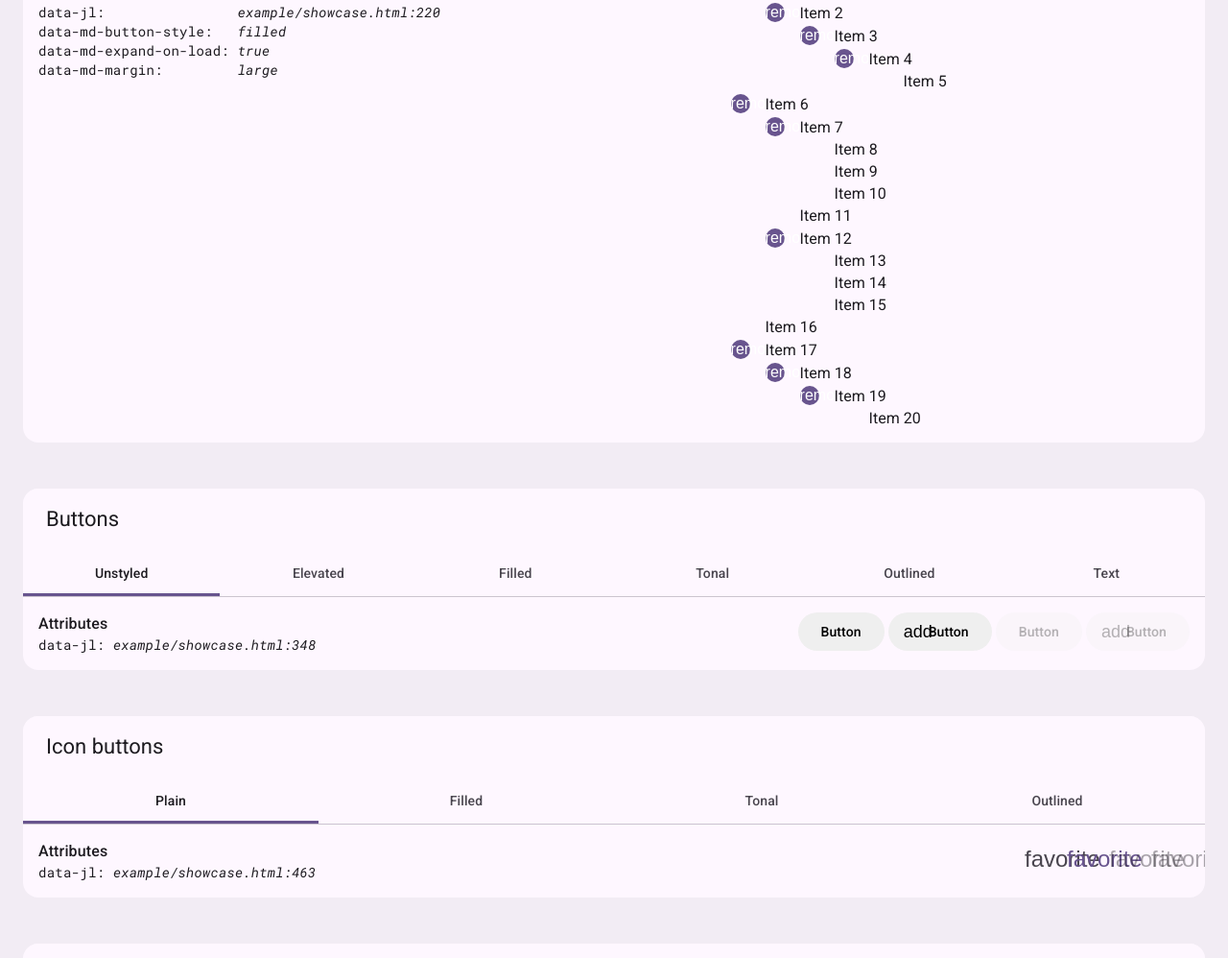
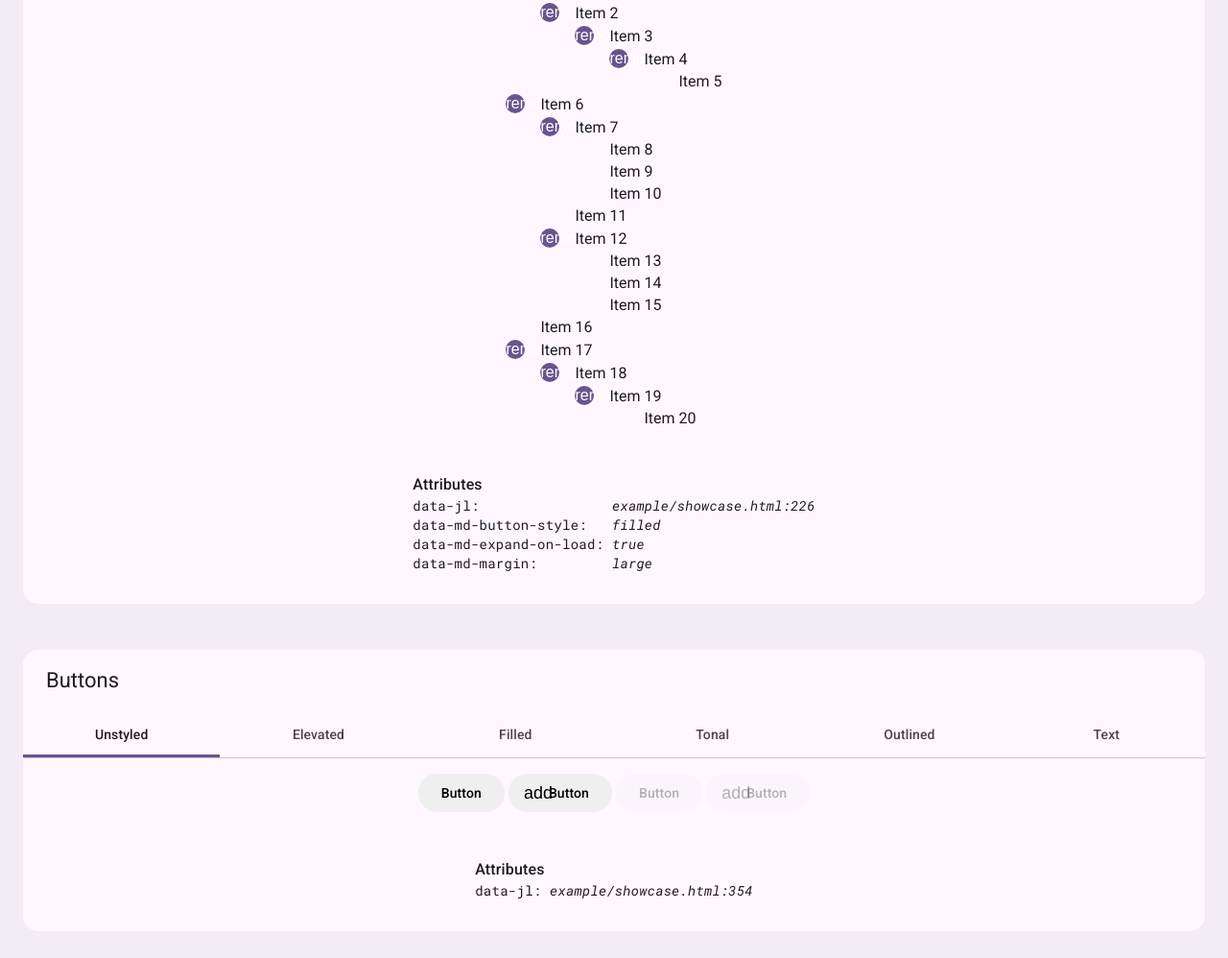
Before and after one commit to abluescarab/sass-material-design, a plain HTML site: page example/showcase.html in a window 1280 px wide. Shown: the part 1779-2777 px from the top of the page at 96% size. Drawn offline with Linux system fonts and the light colour scheme; a web font is replaced by a local one.

Commit message:
Fix attribute display; minor changes to css

```diff
--- a/example/showcase.html
+++ b/example/showcase.html
@@ -28,15 +28,21 @@
             }
             .attributes {
                 display: flex;
-                flex-flow: row nowrap;
-                align-items: flex-start;
-                gap: 4px;
+                flex-flow: column nowrap;
+                align-items: center;
+                gap: 32px;
             }
             .attributes > div:first-child {
-                flex: 1 1 60%;
+                align-items: center;
+                justify-content: center;
+                width: 100%;
             }
-            .attributes > div:nth-child(2) {
-                flex: 1 1 40%;
+            .attributes > div:last-child {
+                padding: 16px;
+            }
+            .attribute {
+                text-indent: -15em;
+                margin-left: 15em;
             }
             .md-checkbox {
                 flex: 1;
@@ -557,7 +563,7 @@
                 <div class="md-app-bar__headline">Primary tabs with icons</div>
             </div>
 
-            <div class="md-pane__content attributes">
+            <div class="attributes">
                 <div class="md-tabs" data-md-type="primary">
                     <div class="md-tabs__nav">
                         <button class="md-tabs__button" data-md-tab="1">
@@ -591,7 +597,7 @@
                 </div>
             </div>
 
-            <div class="md-pane__content attributes">
+            <div class="attributes">
                 <div class="md-tabs" data-md-type="primary" data-md-tab="2">
                     <div class="md-tabs__nav">
                         <button class="md-tabs__button" data-md-tab="1">
@@ -621,7 +627,7 @@
                 </div>
             </div>
 
-            <div class="md-pane__content attributes">
+            <div class="attributes">
                 <div class="md-tabs" data-md-type="secondary">
                     <div class="md-tabs__nav">
                         <button class="md-tabs__button" data-md-tab="1">
@@ -658,7 +664,7 @@
                 </div>
             </div>
 
-            <div class="md-pane__content attributes">
+            <div class="attributes">
                 <div class="md-tabs" data-md-type="secondary" data-md-tab="3">
                     <div class="md-tabs__nav">
                         <button class="md-tabs__button" data-md-tab="1">
--- a/example/showcase.js
+++ b/example/showcase.js
@@ -65,15 +65,23 @@ document.addEventListener("DOMContentLoaded", () => {
     populate(document.getElementById("tree-leaf-checkboxes"), exampleTree);
 
     [].forEach.call(document.getElementsByClassName("attributes"), (el) => {
+        const wrapper = document.createElement("div");
+        wrapper.classList.add("flex", "rows", "fill");
+
+        while (el.firstChild) {
+            wrapper.appendChild(el.firstChild);
+        }
+
+        el.appendChild(wrapper);
+
         const attributes = document.createElement("div");
-        const pre = document.createElement("pre");
         const code = document.createElement("code");
         const h2 = document.createElement("h2");
 
         h2.dataset.mdTypescale = "title-medium";
         h2.innerText = "Attributes";
 
-        const element = el.children[0];
+        const element = wrapper.children[0];
         const dataset = Object.keys(element.dataset).sort();
 
         const length = Math.max(
@@ -86,23 +94,27 @@ document.addEventListener("DOMContentLoaded", () => {
 
         for (const data of dataset) {
             const str = `data-${dataToSelector(data)}:`;
-            code.innerHTML += str;
-            code.innerHTML += "&nbsp;".repeat(length + 7 - str.length);
-            const span = document.createElement("span");
-            span.style.fontStyle = "italic";
-            span.innerHTML +=
+            const para = document.createElement("p");
+            para.classList.add("attribute");
+            para.innerHTML += str;
+            para.innerHTML += "&nbsp;".repeat(length + 7 - str.length);
+
+            const italic = document.createElement("span");
+            italic.style.fontStyle = "italic";
+            italic.innerHTML =
                 element.dataset[data] != "" ? element.dataset[data] : "true";
-            code.appendChild(span);
-            code.innerHTML += "<br />";
+
+            para.appendChild(italic);
+            code.appendChild(para);
         }
+
         if (code.innerHTML == "") {
             code.innerHTML = "No attributes.";
         }
 
-        pre.appendChild(code);
         attributes.appendChild(h2);
-        attributes.appendChild(pre);
-        el.insertAdjacentElement("afterbegin", attributes);
+        attributes.appendChild(code);
+        el.appendChild(attributes);
     });
 
     initialize();
--- a/src/sass/components/_button.scss
+++ b/src/sass/components/_button.scss
@@ -11,13 +11,14 @@
 
 .md-button {
     $parent: &;
+    $height: 40px;
 
     display: flex;
-    flex-direction: row;
+    flex-direction: row nowrap;
     align-items: center;
     justify-content: center;
-    height: 40px;
-    line-height: 40px;
+    height: $height;
+    line-height: $height;
     width: max-content;
     padding: 0 24px;
     gap: 8px;
```
Also changed, not shown: material.css.
